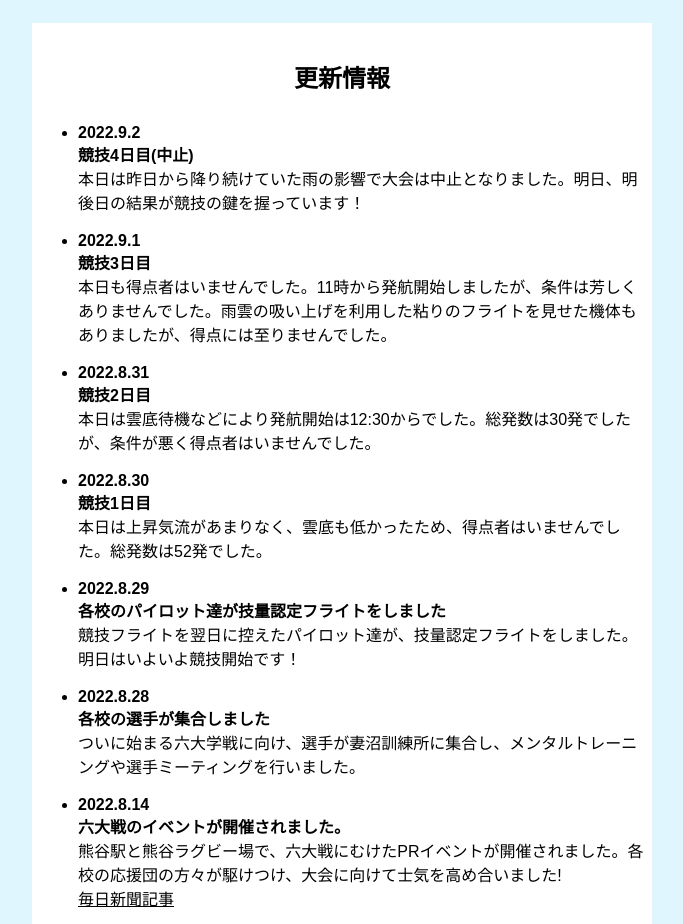
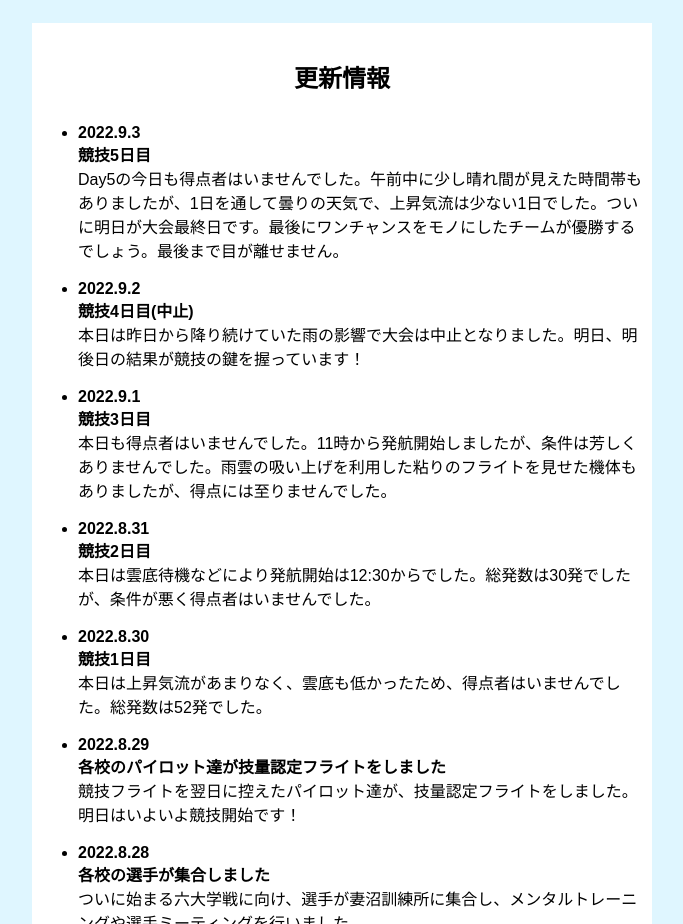
Before and after one commit to fumaSuzuki/rokudaisen2022, a plain HTML site: page index.html in a window 1280 px wide. Shown: the part 1440-2364 px from the top of the page, without its empty margins (298-981 px from the left). Drawn offline with Linux system fonts and the light colour scheme.

Commit message:
Update index.html

```diff
--- a/index.html
+++ b/index.html
@@ -108,6 +108,10 @@
             <h2 class="contents">更新情報</h2>
             <div class="information">
                 <ul>
+                    <li><b>2022.9.3</b><!-- 太字にする --><br><b>競技5日目</b>
+                        <!-- 太字にする --><br>Day5の今日も得点者はいませんでした。午前中に少し晴れ間が見えた時間帯もありましたが、1日を通して曇りの天気で、上昇気流は少ない1日でした。ついに明日が大会最終日です。最後にワンチャンスをモノにしたチームが優勝するでしょう。最後まで目が離せません。
+                    </li>
+                    <br>
                     <li><b>2022.9.2</b><!-- 太字にする --><br><b>競技4日目(中止)</b>
                         <!-- 太字にする --><br>本日は昨日から降り続けていた雨の影響で大会は中止となりました。明日、明後日の結果が競技の鍵を握っています！
                     </li>
```
